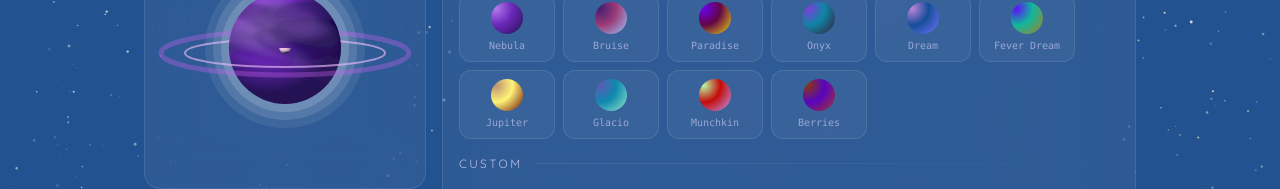
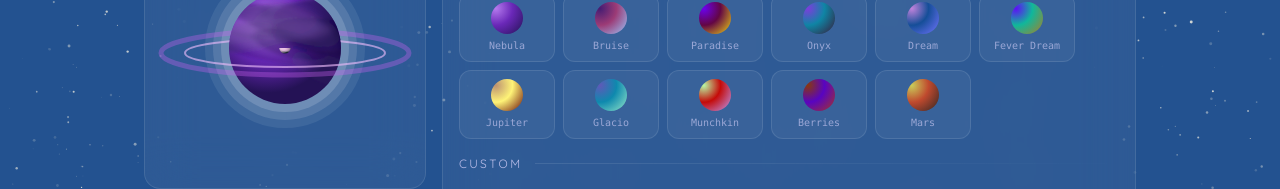
Before and after one commit to dxzfvzs/planet-gen, a React (Vite) app: page /#/ in a window 1280 px wide. Shown: the part 301-490 px from the top of the page. Built offline with nearby package versions, Linux system fonts and the light colour scheme.

Commit message:
feat: new preset

```diff
--- a/src/components/builder/presets.ts
+++ b/src/components/builder/presets.ts
@@ -46,6 +46,10 @@ export const PRESETS: Record<string, PlanetPreset> = {
     label: "Berries",
     colors: ["#88380f", "#5804c1", "#a43526"],
   },
+  mars: {
+    label: "Mars",
+    colors: ["#c9cd5a", "#c04a2e", "#312624"],
+  },
 };
 
 export const BAND_SEED = "c183dc";
```
